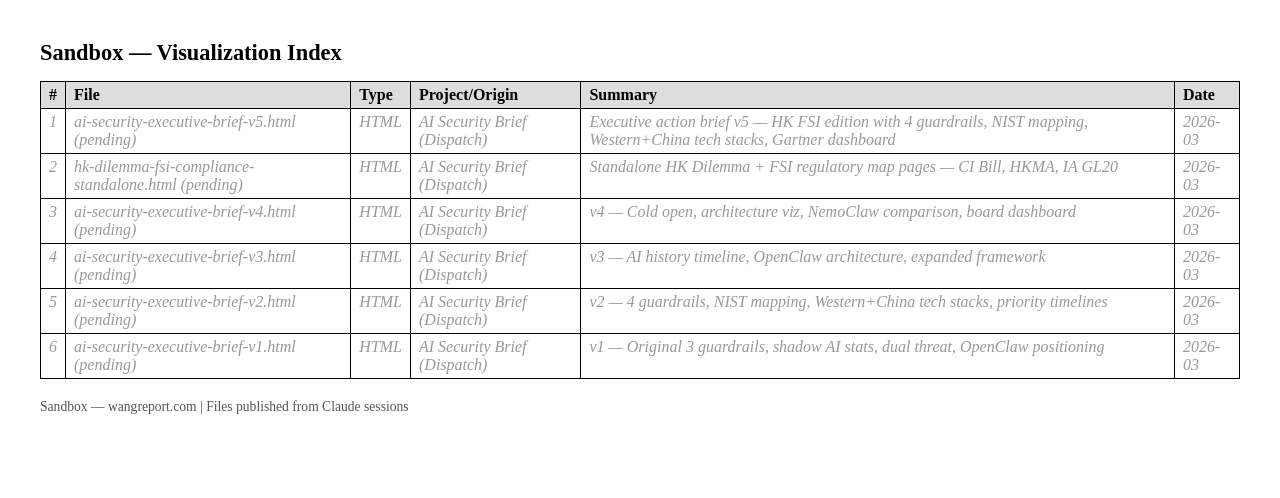
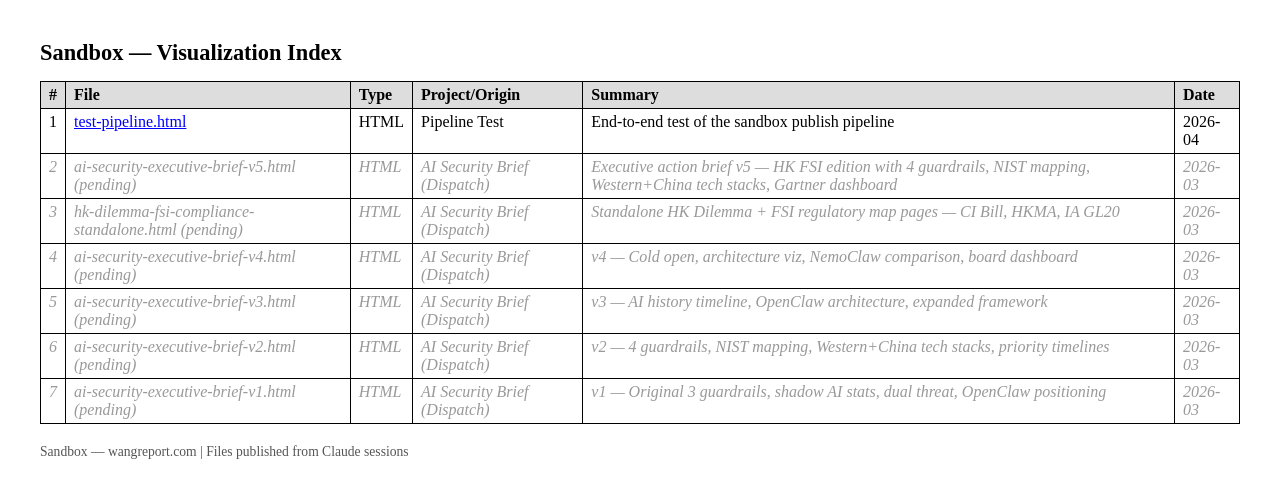
Before and after one commit to codewithwang/sandbox, a plain HTML site: page files/index.html in a window 1280 px wide. Drawn offline with Linux system fonts and the light colour scheme.

Commit message:
Publish: test-pipeline.html — 2026-04-02

```diff
--- a/files/index.html
+++ b/files/index.html
@@ -24,8 +24,16 @@
     <th>Summary</th>
     <th>Date</th>
   </tr>
+  <tr>
+    <td>1</td>
+    <td><a href="./test-pipeline.html">test-pipeline.html</a></td>
+    <td>HTML</td>
+    <td>Pipeline Test</td>
+    <td>End-to-end test of the sandbox publish pipeline</td>
+    <td>2026-04</td>
+  </tr>
   <tr class="pending">
-    <td>1</td>
+    <td>2</td>
     <td>ai-security-executive-brief-v5.html (pending)</td>
     <td>HTML</td>
     <td>AI Security Brief (Dispatch)</td>
@@ -33,7 +41,7 @@
     <td>2026-03</td>
   </tr>
   <tr class="pending">
-    <td>2</td>
+    <td>3</td>
     <td>hk-dilemma-fsi-compliance-standalone.html (pending)</td>
     <td>HTML</td>
     <td>AI Security Brief (Dispatch)</td>
@@ -41,7 +49,7 @@
     <td>2026-03</td>
   </tr>
   <tr class="pending">
-    <td>3</td>
+    <td>4</td>
     <td>ai-security-executive-brief-v4.html (pending)</td>
     <td>HTML</td>
     <td>AI Security Brief (Dispatch)</td>
@@ -49,7 +57,7 @@
     <td>2026-03</td>
   </tr>
   <tr class="pending">
-    <td>4</td>
+    <td>5</td>
     <td>ai-security-executive-brief-v3.html (pending)</td>
     <td>HTML</td>
     <td>AI Security Brief (Dispatch)</td>
@@ -57,7 +65,7 @@
     <td>2026-03</td>
   </tr>
   <tr class="pending">
-    <td>5</td>
+    <td>6</td>
     <td>ai-security-executive-brief-v2.html (pending)</td>
     <td>HTML</td>
     <td>AI Security Brief (Dispatch)</td>
@@ -65,7 +73,7 @@
     <td>2026-03</td>
   </tr>
   <tr class="pending">
-    <td>6</td>
+    <td>7</td>
     <td>ai-security-executive-brief-v1.html (pending)</td>
     <td>HTML</td>
     <td>AI Security Brief (Dispatch)</td>
```
Also changed, not shown: files/test-pipeline.html (added, +1 -0 lines), manifest.json.
